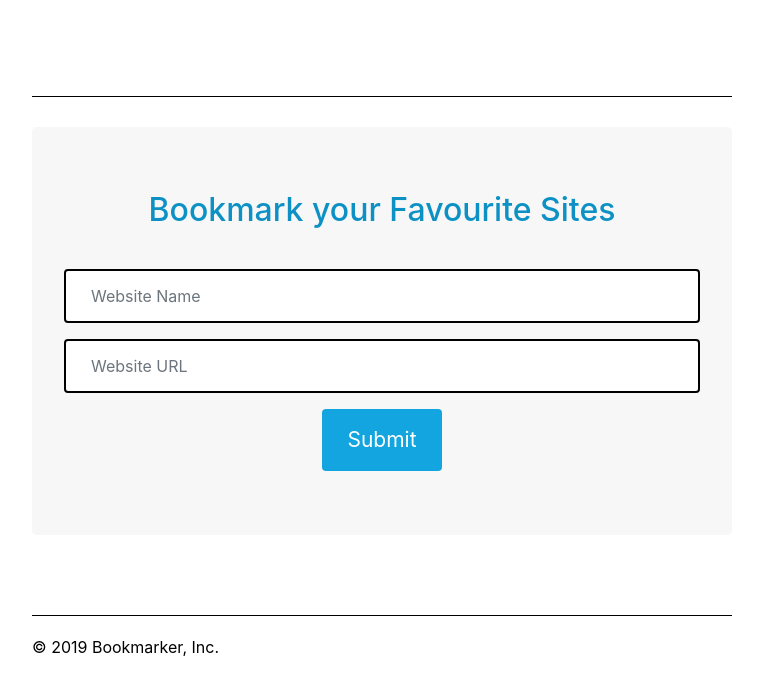
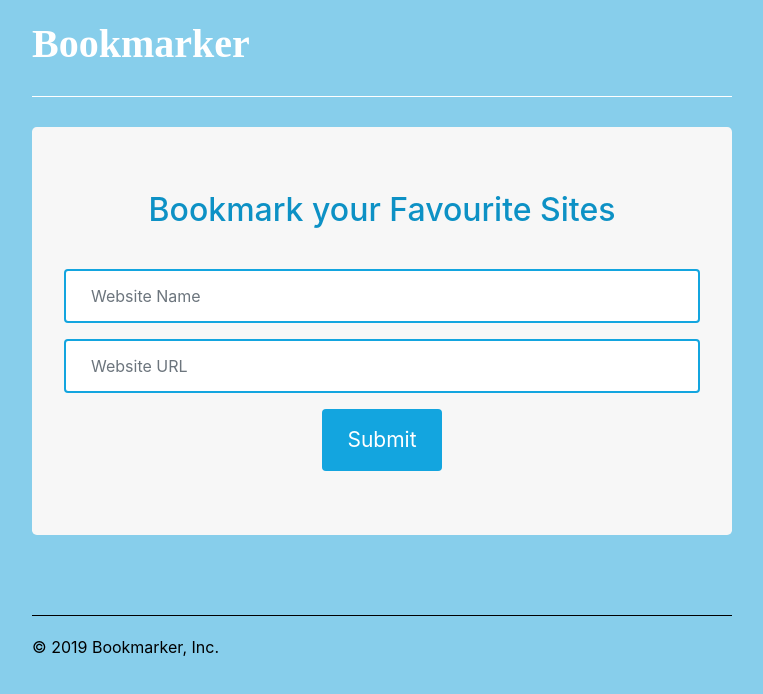
Before and after one commit to remarktech/Bookmarker, a plain HTML site: page index.html in a window 1280 px wide. Shown: the whole page, without its empty margins (258-1021 px from the left). Drawn offline with nearby package versions, Linux system fonts and the light colour scheme.

Commit message:
Update style.css

```diff
--- a/style.css
+++ b/style.css
@@ -2,7 +2,7 @@
 body {
     padding-top: 20px;
     padding-bottom: 20px;
-    background: white;
+    background: skyblue;
   }
 
   /* Everything but the jumbotron gets side spacing for mobile first views */
@@ -14,7 +14,7 @@ body {
   }
 
   .form-control {
-    border: 2px solid black;
+    border: 2px solid rgb(19, 165, 223);
     padding: 25px;
   }
 
@@ -27,7 +27,7 @@ body {
   /* Custom page header */
   .header {
     padding-bottom: 20px;
-    border-bottom: 1px solid black;
+    border-bottom: 1px solid white;
   }
   /* Make the masthead heading the same height as the navigation */
   .header h3 {
```
